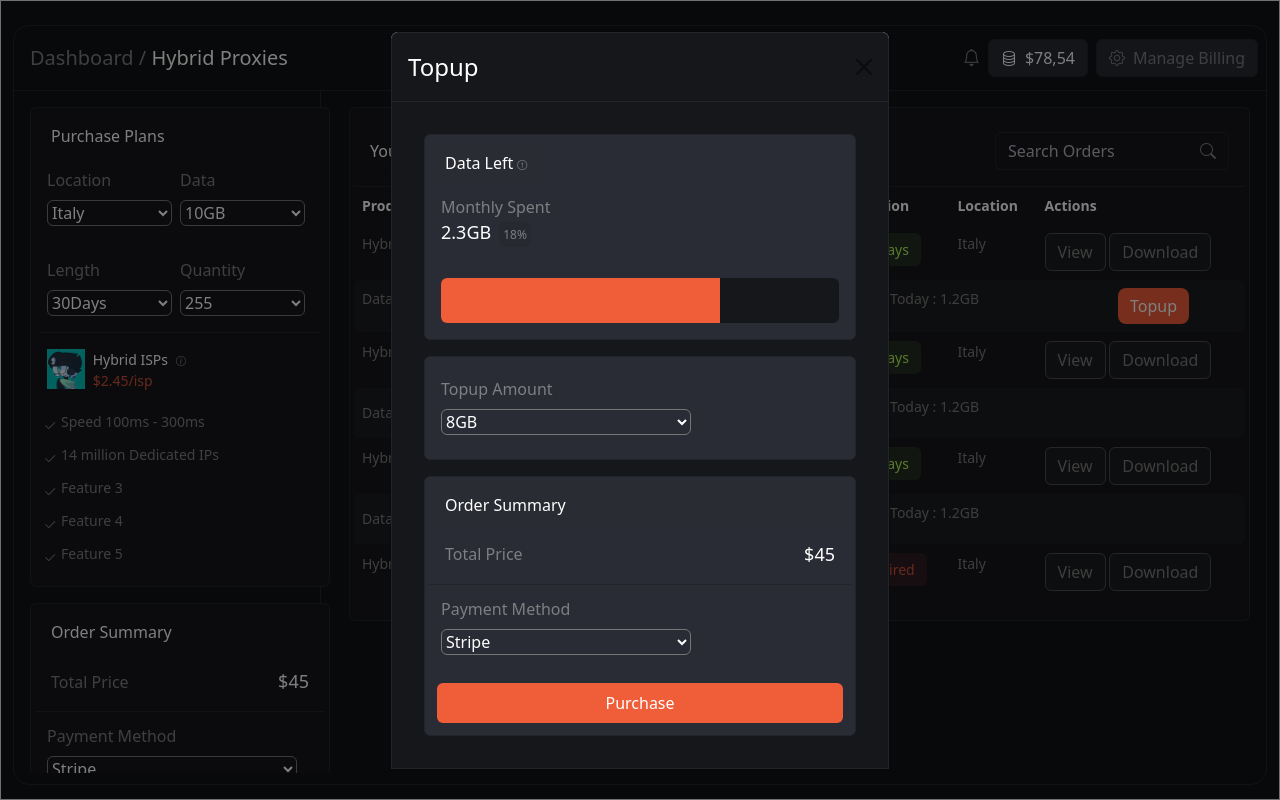
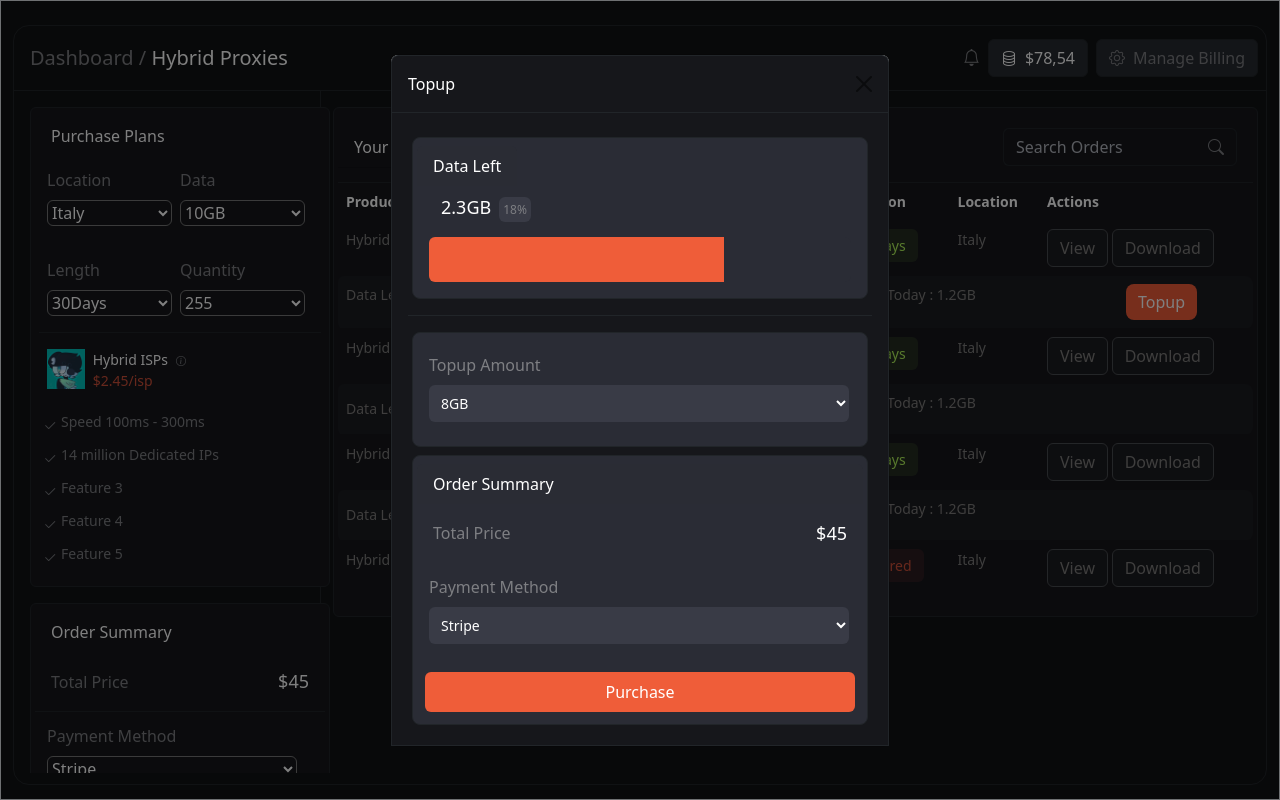
Before and after one commit to saurabhcodes25/DashView, a React (Create React App) app: page /hybrid in a window 1280 px wide. Both pictures are taken after a click on the button "Topup". Built offline with nearby package versions, Linux system fonts and the light colour scheme.

Commit message:
small updates to ui

```diff
--- a/src/components/lemonDashboardHybrid.jsx
+++ b/src/components/lemonDashboardHybrid.jsx
@@ -14,8 +14,7 @@ import {
   OverlayTrigger,
 } from "react-bootstrap";
 import pfp from "../assets/pfp.jpeg";
-import { useState } from "react";
-import React from "react";
+import { useState ,React} from "react";
 import { ToastContainer, toast } from "react-toastify";
 import "react-toastify/dist/ReactToastify.css";
 
@@ -101,7 +100,7 @@ function HybridProxies() {
               <Col md={3} className=" border-end border-dark">
                 <div className="">
                   <Card
-                    className="m-3  pt-2 p-1 bg-cards text-white border-dark "
+                    className="mr-0 m-3  pt-2 p-1 bg-cards text-white border-dark "
                     style={{ width: "300px", height: "480px" }}
                   >
                     <Card.Header className="border-0">
@@ -248,7 +247,7 @@ function HybridProxies() {
               <Col md={9}>
                 {/* card3 */}
                 <Card
-                  className=" m-3 pt-2 p-1 bg-cards text-white border-dark"
+                  className=" ms-0 me-2 m-3  p-1 bg-cards text-white border-dark"
                   // style={{ width: "100%" }}
                 >
                   <div className="d-flex align-items-center justify-content-between border-bottom border-dark">
@@ -363,7 +362,7 @@ function HybridProxies() {
                         </td>
                         <td class="bg-grey3" colSpan={2}>
                           <span className="me-2">|</span>
-                          <span className="me-2">Used Today : 1.2GB</span>
+                          <span className="">Used Today : 1.2GB</span>
                         </td>
                         <td class="bg-grey3 rounded-start-0 rounded-3 text-end">
                           <Button
@@ -566,7 +565,7 @@ function HybridProxies() {
 
       {/* modal for topup */}
       <Modal
-        aria-labelledby="contained-modal-title-vcenter md-down"
+        aria-labelledby="contained-modal-title-vcenter"
         centered
         show={modalShow}
         onHide={() => setModalShow(false)}
@@ -575,26 +574,19 @@ function HybridProxies() {
           closeButton
           className="bg-cards border-bottom-0 border border-dark "
         >
-          <Modal.Title>Topup</Modal.Title>
+          <Modal.Title style={{ fontSize: 16 }}>Topup</Modal.Title>
         </Modal.Header>
         <Modal.Body className="bg-cards border border-dark ">
-          <Card className=" m-3  pt-2 p-1 modal-card text-white border-dark ">
+          <Card className=" mt-2 m-1 pt-2 p-1 modal-card text-white border-dark rounded-3">
             <div className="d-flex  align-items-center justify-content-between">
-              <Card.Header className="border-0">
-                Data Left
-                <i
-                  class="p-1 text-grey bi bi-exclamation-circle"
-                  style={{ fontSize: "10px" }}
-                ></i>
-              </Card.Header>
+              <Card.Header className="border-0">Data Left</Card.Header>
             </div>
-            <div className="d-flex justify-content-between align-items-center m-1 p-2">
+            <div className="d-flex justify-content-between align-items-center ms-2 p-2">
               <div>
-                <span className="text-grey">Monthly Spent</span>
-                <div style={{ fontSize: 18 }}>
+                <div className="ps-2" style={{ fontSize: 18 }}>
                   2.3GB
                   <span
-                    className="ms-2 p-1 text-grey border-dark bg-grey2 rounded-2"
+                    className="ms-2 p-1 text-grey border-dark rounded-2 bg-modal"
                     style={{ fontSize: 12 }}
                   >
                     18%
@@ -602,33 +594,36 @@ function HybridProxies() {
                 </div>
               </div>
             </div>
-            <div className="p-1 m-2 mt-3">
+            <div className="p-1  mt-1 m-2">
               <ProgressBar
                 variant="red2"
                 now={70}
-                style={{ height: 45, backgroundColor: "#16171B" }}
+                style={{ height: 45, backgroundColor: "#2A2C35" }}
               />
             </div>
           </Card>
-          <Card className="modal-card m-3 pt-2 p-1  text-white border-dark ">
+          <div className="border-bottom border-dark mt-3 mb-3">
+
+          </div>
+          <Card className="modal-card mt-2 m-1 pt-2 p-1  text-white border-dark rounded-3 ">
             <div className="d-flex justify-content-between align-items-center  m-1 p-2">
               <div>
                 <span className="text-grey">Topup Amount</span>
                 <div>
                   <select
-                    className=" modal-card text-white rounded-2 ms-0 m-2"
-                    style={{ width: 250 }}
+                    className=" modal-card text-white rounded-2 border-0 ms-0 m-2 p-2 bg-modal"
+                    style={{ width: 420, fontSize: 14 }}
                   >
-                    <option className="fw-lighter ">8GB</option>
+                    <option className=" fw-lighter">8GB</option>
                   </select>
                 </div>
               </div>
             </div>
           </Card>
-          <Card className="m-3 pt-2 p-1 modal-card text-white border-dark ">
+          <Card className="mt-2 m-1 pt-2 p-1 modal-card text-white border-dark rounded-3 ">
             <Card.Header className="border-0">Order Summary</Card.Header>
-            <div className="d-flex justify-content-between align-items-center border-bottom border-dark p-3">
-              <span className="text-grey">Total Price</span>
+            <div className="d-flex justify-content-between align-items-center p-3">
+              <span className="text-grey ">Total Price</span>
               <span className="text-white " style={{ fontSize: 18 }}>
                 $45
               </span>
@@ -638,15 +633,18 @@ function HybridProxies() {
                 <span className="text-grey">Payment Method</span>
                 <div>
                   <select
-                    className="modal-card text-white rounded-2 ms-0 m-2"
-                    style={{ width: 250 }}
+                    className="modal-card text-white border-0 rounded-2 ms-0 m-2 bg-modal p-2"
+                    style={{ width: 420, fontSize: 14 }}
                   >
-                    <option className="fw-lighter ">Stripe</option>
+                    <option className="fw-lighter">Stripe</option>
                   </select>
                 </div>
               </div>
             </div>
-            <Button className=" bg-cards border-0 bg-red2 m-2 p-2">
+            <Button
+              onClick={notifyPur}
+              className=" bg-cards border-0 bg-red2 m-2 p-2"
+            >
               Purchase
             </Button>
           </Card>
--- a/src/index.css
+++ b/src/index.css
@@ -86,3 +86,6 @@ background-color: #16171B !important;
 .modal-card{
   background-color: #2A2C35 !important;
 }
+.bg-modal{
+  background-color: #393B46 !important;
+}
```
